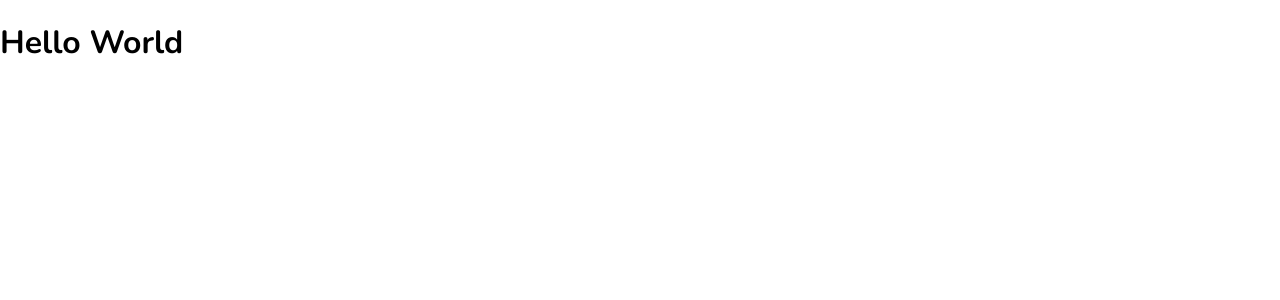
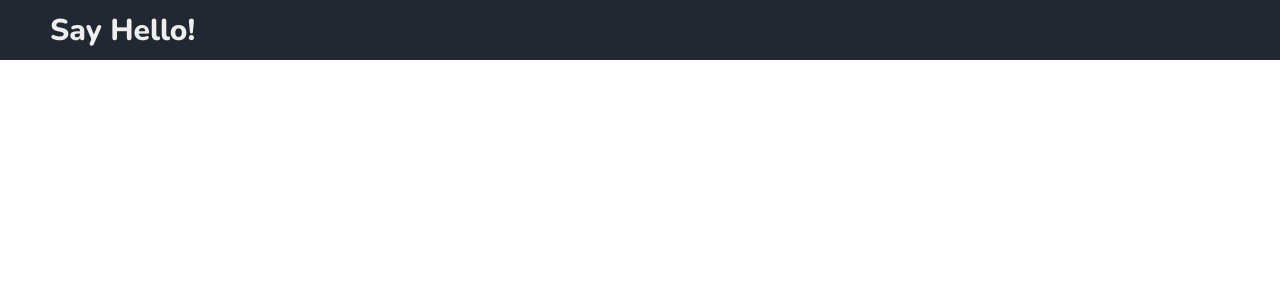
Before and after one commit to franciscocandido/say-hello, a React (Create React App) app: page / in a window 1280 px wide. Shown: the top 300 px of the page. Built offline with nearby package versions, Linux system fonts and the light colour scheme.

Commit message:
:construction: Page "Default" in progress

```diff
--- /dev/null
+++ b/src/Pages/Login/index.jsx
@@ -0,0 +1,11 @@
+import React from 'react';
+
+import Menu from '../../Components/Menu';
+
+function Login() {
+  return (
+    <Menu />
+  );
+}
+
+export default Login;
--- a/src/index.jsx
+++ b/src/index.jsx
@@ -1,11 +1,13 @@
 import React from 'react';
 import ReactDOM from 'react-dom';
+
+import Login from './Pages/Login';
 
 import './main.css';
 
 ReactDOM.render(
   <React.StrictMode>
-    <h1>Hello World</h1>
+    <Login />
   </React.StrictMode>,
   document.getElementById('root'),
 );
```
